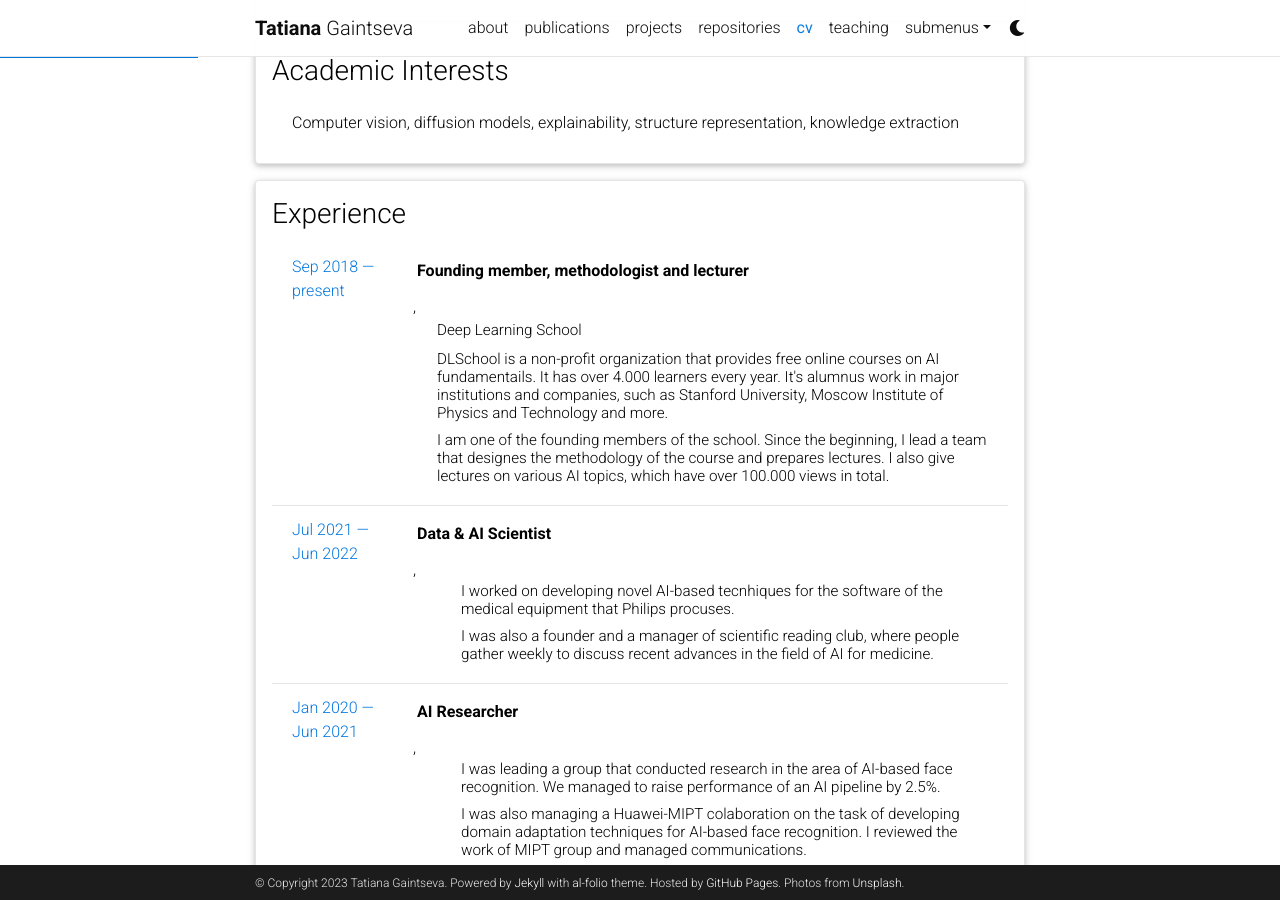
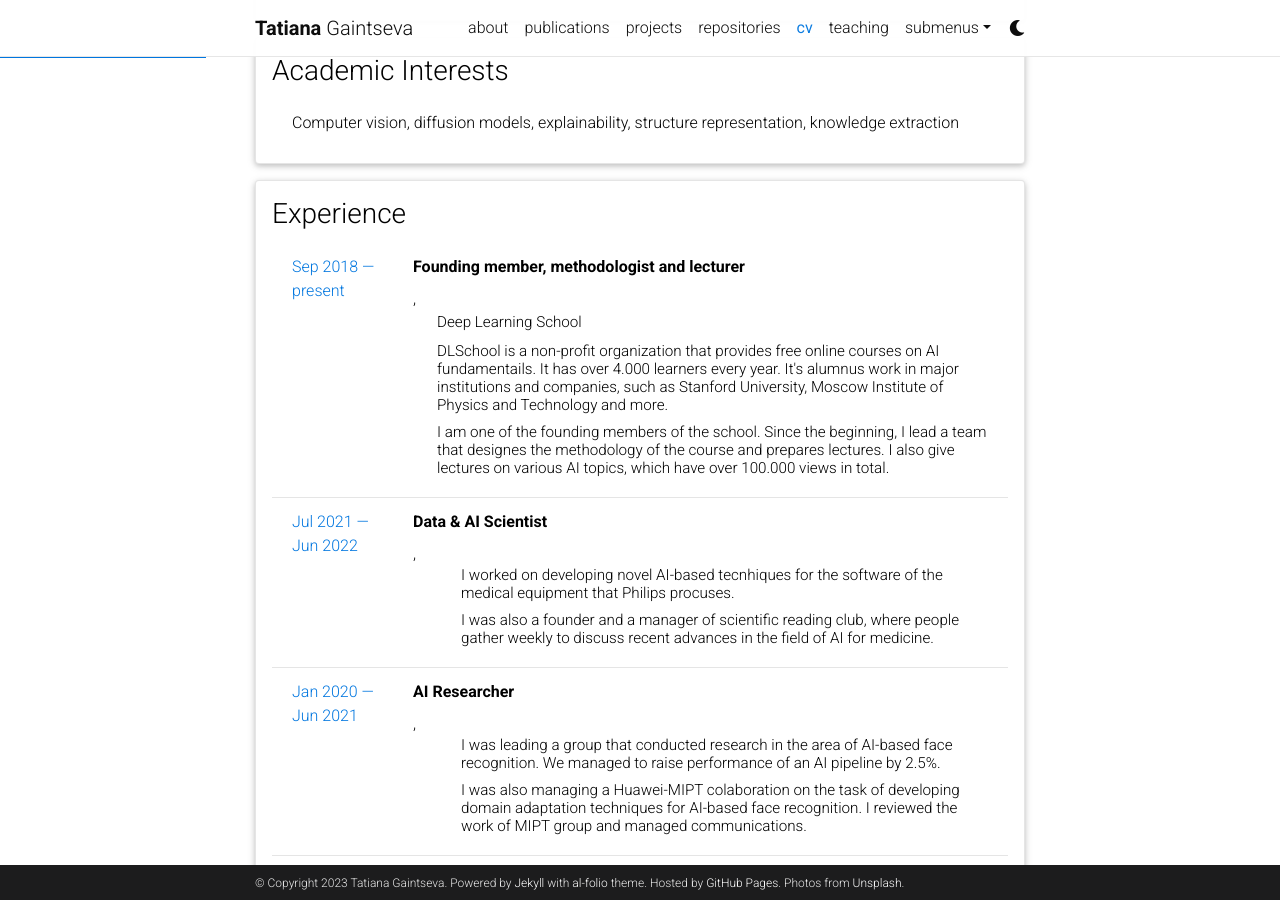
Before and after one commit to Atmyre/atmyre.github.io, a Jekyll site: the page built from _pages/cv.md, in a window 1280 px wide and 900 px high, scrolled down 356 px. Built offline with Jekyll 4.4.1, drawn with Linux system fonts in a browser that asks for light colours; comment, search, counter and statistics services are not loaded; a style sheet for code colours, icons or effects is not loaded.

Commit message:
Update time_table.html

```diff
--- a/_includes/cv/time_table.html
+++ b/_includes/cv/time_table.html
@@ -11,7 +11,7 @@
           {% endif %}
           <div class="col-xs-10 cl-sm-10 col-md-10 mt-2 mt-md-0">
             {% if content.title %}
-            <dd class="p-1 pr-2 font-weight-bold">{{content.title}}</dd>, <dd class="ml-1 ml-md-4" style="font-size: 0.95rem;"{{content.institution}}</dd>
+            <dd class="font-weight-bold">{{content.title}}</dd>, <dd class="ml-1 ml-md-4" style="font-size: 0.95rem;"{{content.institution}}</dd>
             {% endif %}
 <!--             {% if content.institution %} -->
 <!--             <h6 class="ml-1 ml-md-4" style="font-size: 0.95rem;">{{content.institution}}</h6> -->
```
